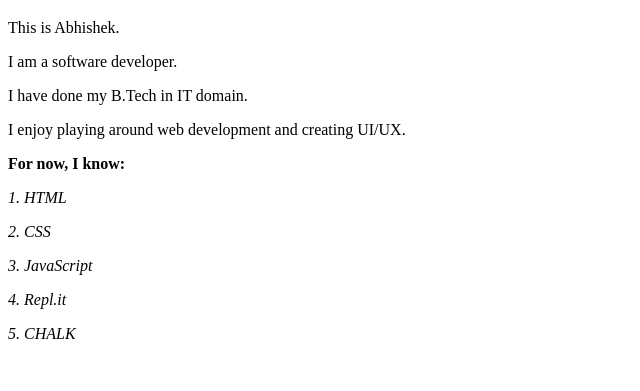
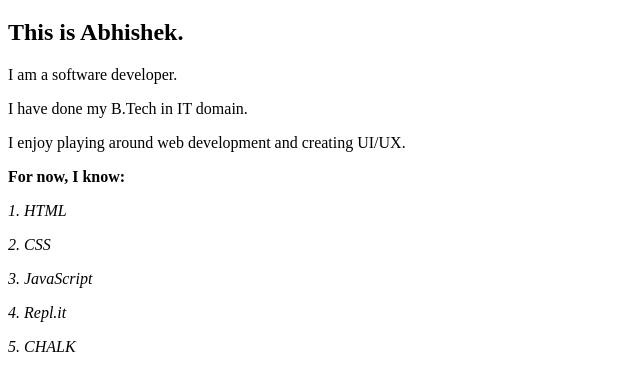
Before and after one commit to iAbhishekPundir/student-site, a plain HTML site: page index.html in a window 1280 px wide. Shown: the part 61-452 px from the top of the page, without its empty margins (0-640 px from the left). Drawn offline with Linux system fonts and the light colour scheme.

Commit message:
fix: fixed an error in html element

```diff
--- a/index.html
+++ b/index.html
@@ -8,7 +8,7 @@
 </head>
 <body>
     <h1>Hey! Welcome to my portfolio.</h1>
-    </h2>This is Abhishek.</h2>
+    <h2>This is Abhishek.</h2>
     <p>I am a software developer.</p>
     <p>I have done my B.Tech in IT domain.</p>
     <p>I enjoy playing around web development and creating UI/UX.</p>
```
